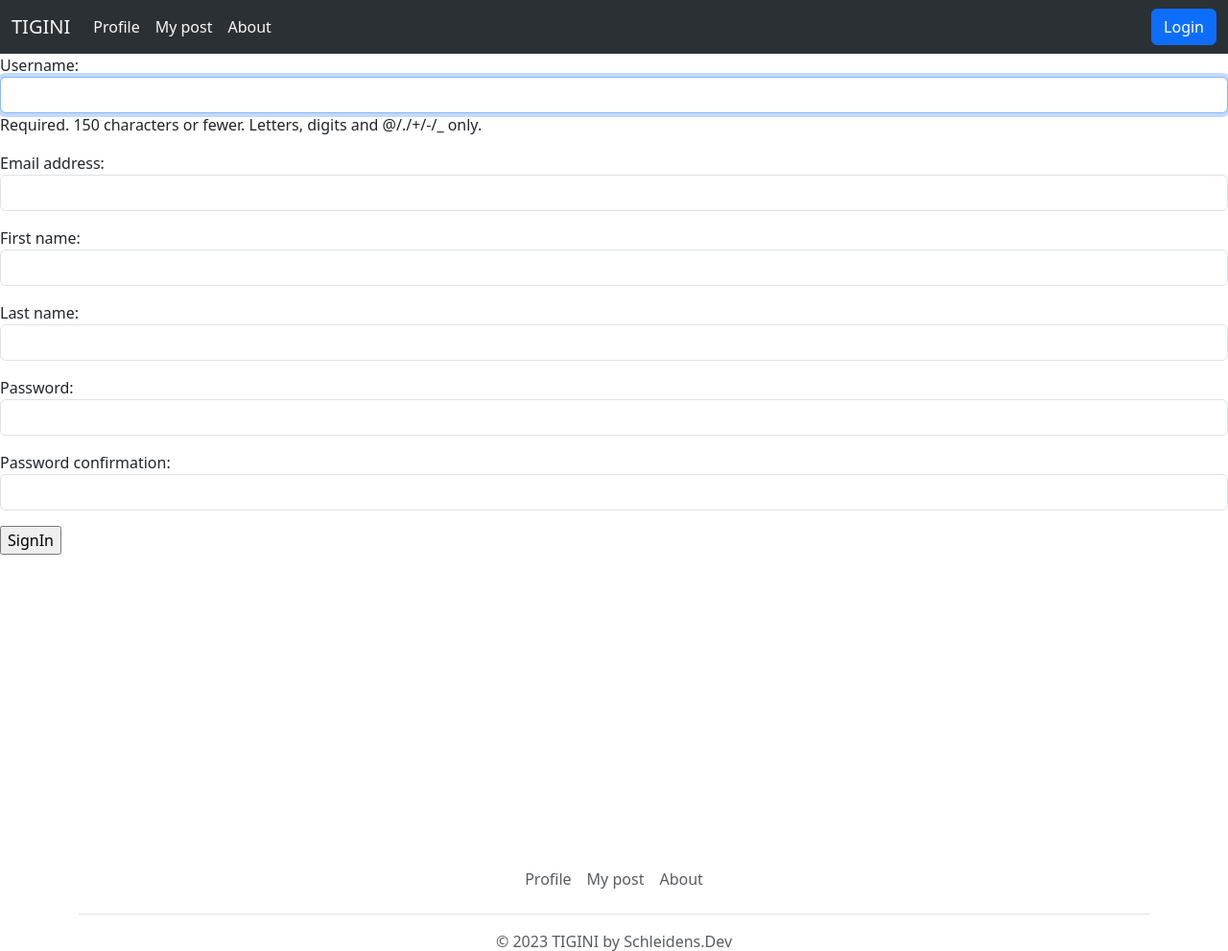
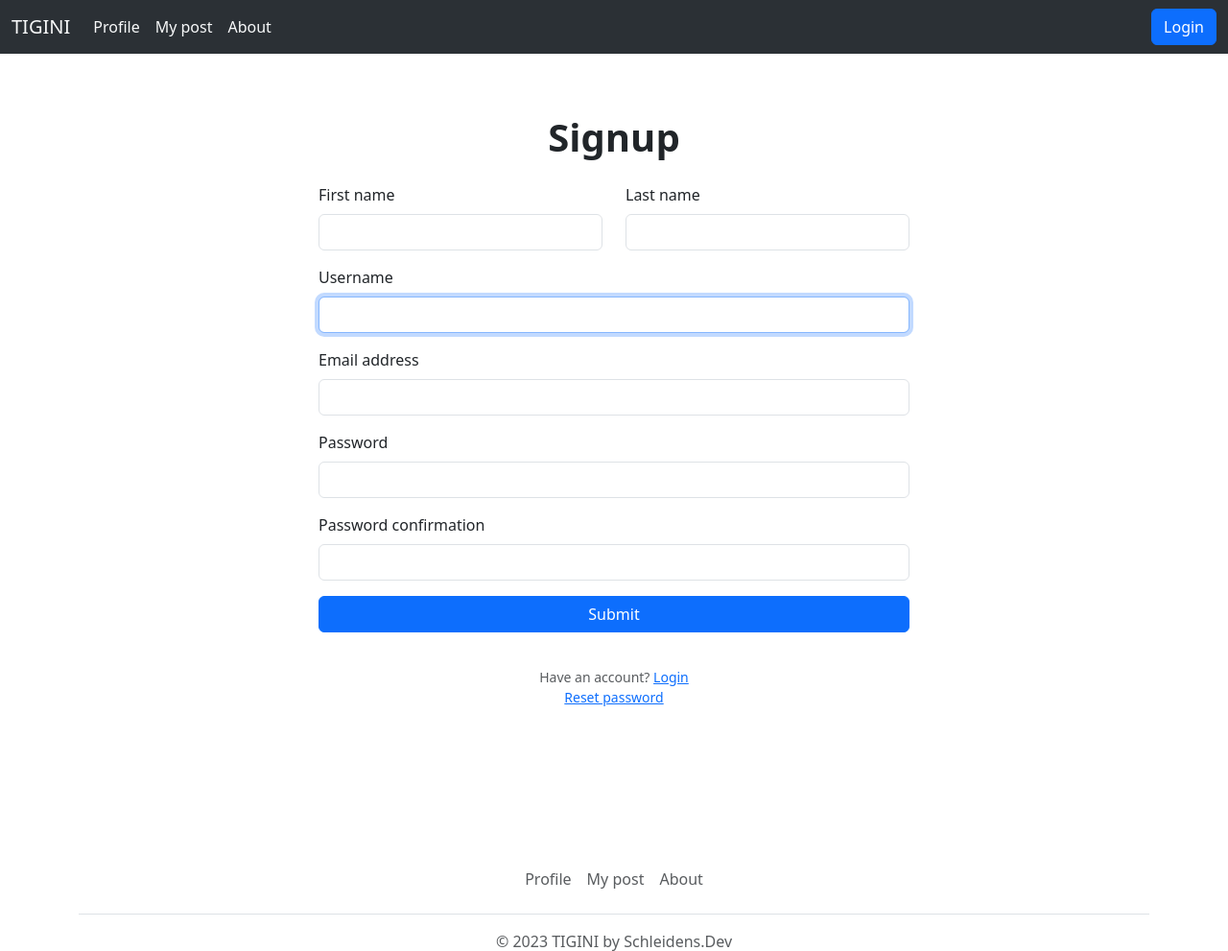
Before and after one commit to Schleidens/tigini, a Django app: page /signup in a window 1280 px wide. Shown: the top 991 px of the page at 96% size. Run offline with Django 4.2, Linux system fonts and the light colour scheme; some libraries are stand-ins or nearby versions.

Commit message:
add style in signup page template with bootstrap

```diff
--- a/authentication/templates/user_creation_view.html
+++ b/authentication/templates/user_creation_view.html
@@ -2,10 +2,81 @@
 
 {% block content %}
 
-    <form method="post">
-        {{ form.as_p }}
-        {% csrf_token %}
-        <input type="submit" value="SignIn">
-    </form>
+<form method="post" class="h-75">
+    {% csrf_token %}
+
+    <div class="d-flex flex-column justify-content-center align-items-center h-100">
+
+        <div class="mb-3 mt-5 pt-5">
+            <h1 class="fw-bold mt-5">
+                Signup
+            </h1>
+        </div>
+
+        <div class="row w-50">
+            <div class="col-lg-6 col-md-6 col-12 mb-3">
+                <label for="exampleInputEmail1" class="form-label">
+                     {{ form.first_name.label}}
+                </label>
+                {{ form.first_name }}
+              </div>
+
+              <div class="col-lg-6 col-md-6 col-12 mb-3">
+                <label for="exampleInputEmail1" class="form-label">
+                     {{ form.last_name.label}}
+                </label>
+                {{ form.last_name }}
+              </div>
+
+            <div class="mb-3">
+                <label for="exampleInputEmail1" class="form-label">
+                     {{ form.username.label}}
+                </label>
+                {{ form.username }}
+              </div>
+
+              <div class="mb-3">
+                <label for="exampleInputEmail1" class="form-label">
+                     {{ form.email.label}}
+                </label>
+                {{ form.email }}
+              </div>
+
+              <div class="mb-3">
+                <label for="exampleInputPassword1" class="form-label">
+                     {{ form.password1.label }}
+                </label>
+                {{ form.password1 }}
+              </div>
+
+              <div class="mb-3">
+                <label for="exampleInputPassword1" class="form-label">
+                     {{ form.password2.label }}
+                </label>
+                {{ form.password2 }}
+              </div>
+
+              {% if message %}
+              <div class="alert alert-warning alert-dismissible fade show" role="alert">
+                {{ message }}
+                <button type="button" class="btn-close" data-bs-dismiss="alert" aria-label="Close"></button>
+              </div>
+              {% endif %}
+
+              <div class="mb-3">
+                <button type="submit" class="btn btn-primary w-100 mb-3">Submit</button>
+              </div>
+
+              <div class="form-text text-center" id="basic-addon4">
+                Have an account? <a href="{% url 'login' %}">Login</a>
+                    <br />
+                <a href="#">Reset password</a>
+              </div>
+        </div>
+
+
+    </div>
+
+</form>
 
 {% endblock content %}
```
